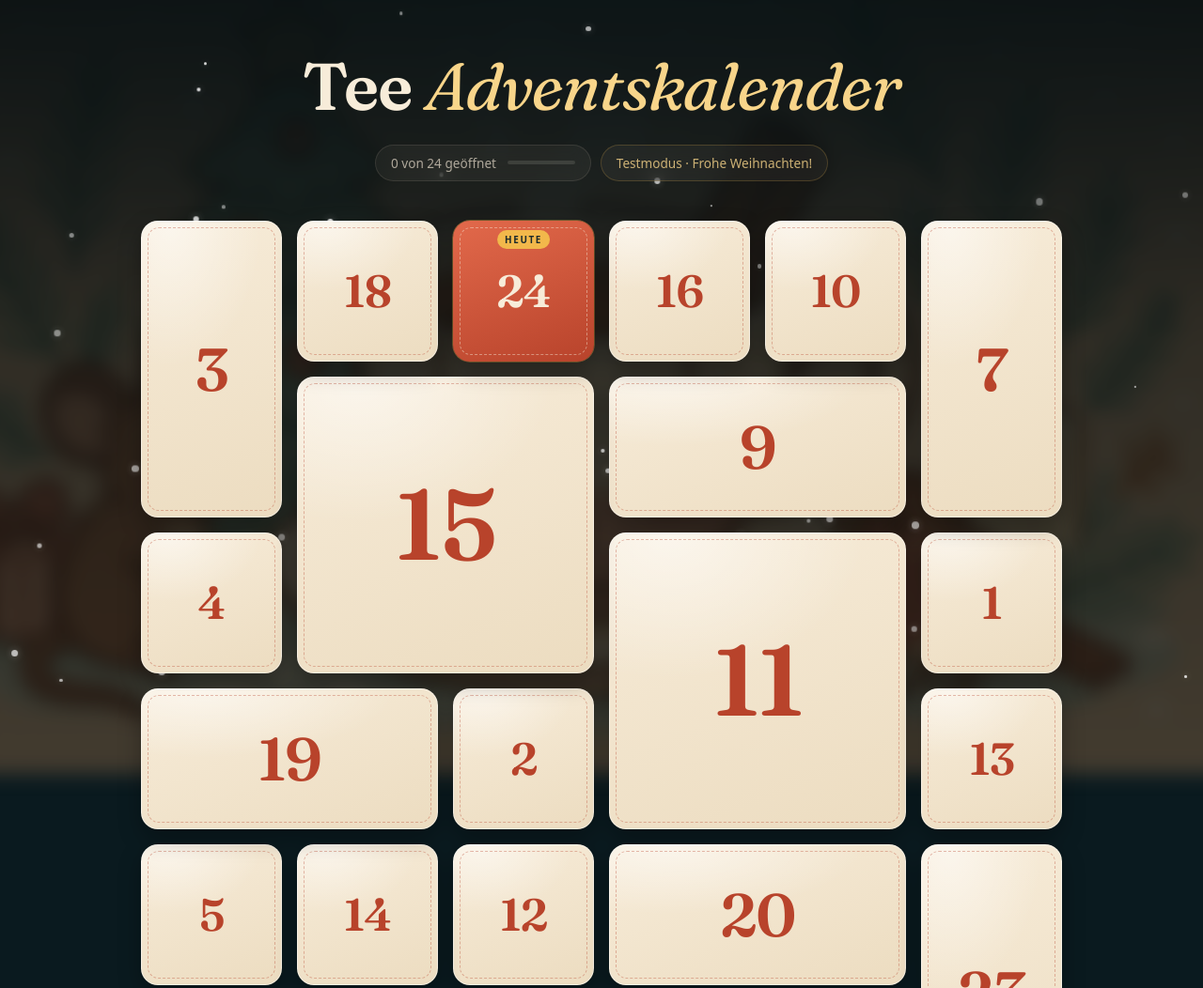
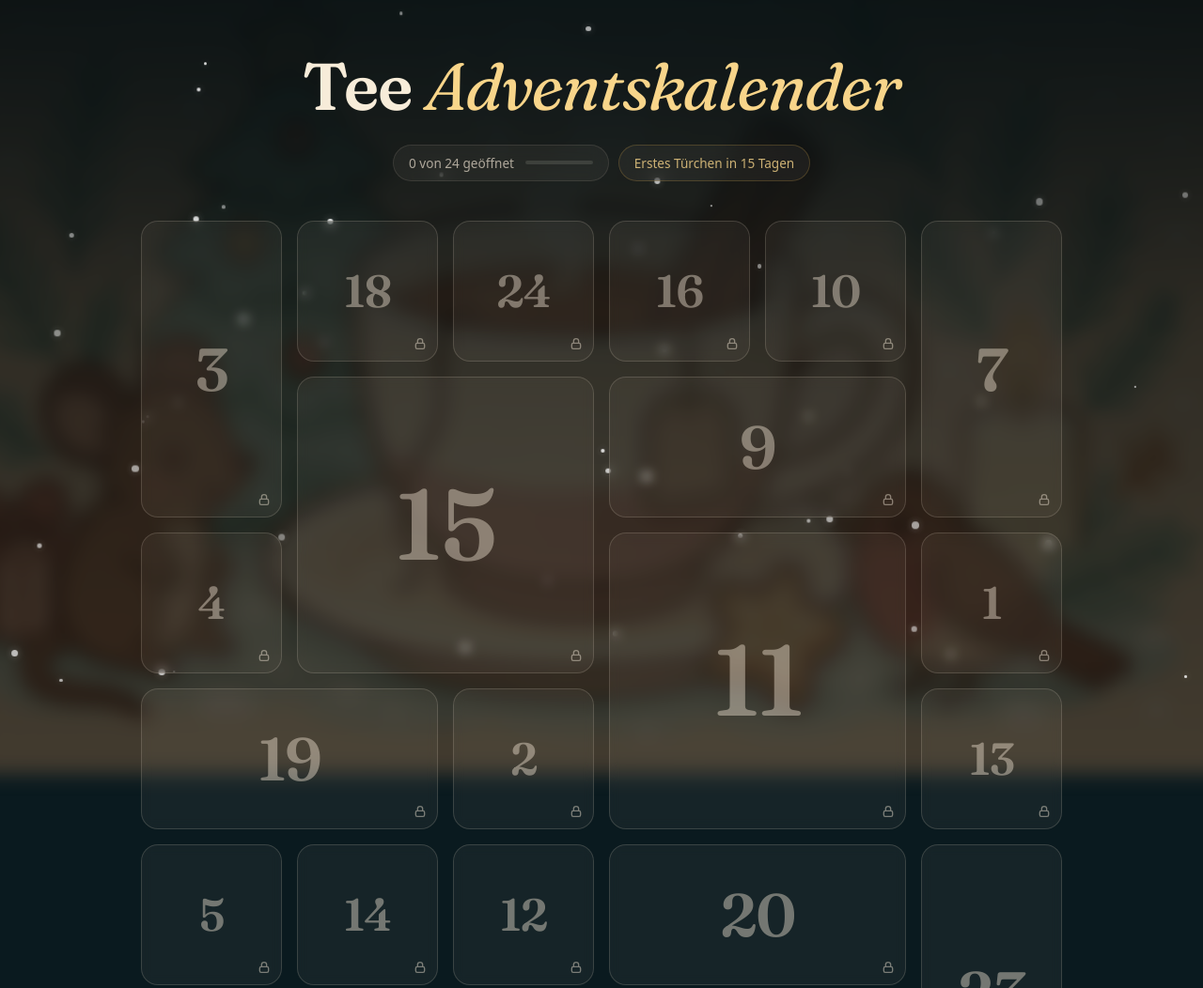
Before and after one commit to lukidu/tea-advent-calendar, a plain HTML site: page index.html in a window 1280 px wide. Shown: the top 1052 px of the page at 94% size. Drawn offline with Linux system fonts and the light colour scheme.

Commit message:
Turn off test mode for the final release
Co-Authored-By: Claude Fable 5.2 <noreply@anthropic.com>
Claude-Session: https://claude.ai/code/session_01Vk7xqFHLkwn2AJzRJVFPxV

```diff
--- a/index.html
+++ b/index.html
@@ -12,7 +12,7 @@
   <title>Tee Adventskalender</title>
   <link rel="icon" href="images/favicon.svg" type="image/svg+xml" />
   <link rel="preload" href="fonts/fraunces-latin-wght-normal.woff2" as="font" type="font/woff2" crossorigin />
-  <link rel="stylesheet" href="style.css?v=13.0" />
+  <link rel="stylesheet" href="style.css?v=13.1" />
 </head>
 <body>
   <div class="page-bg">
@@ -69,6 +69,6 @@
     </div>
   </div>
 
-  <script src="script.js?v=13.0"></script>
+  <script src="script.js?v=13.1"></script>
 </body>
 </html>
--- a/script.js
+++ b/script.js
@@ -18,7 +18,7 @@ const CALENDAR_YEAR = 2026;
 // den echten Kalender nicht.
 // WICHTIG: Vor dem Verschenken wieder auf false stellen!
 // ============================================================
-const TEST_MODE = true;
+const TEST_MODE = false;
 const TEST_DATE = '2026-12-24'; // Jahr-Monat-Tag
 
 const STORAGE_KEY        = TEST_MODE ? 'openedDoors-test' : `openedDoors-${CALENDAR_YEAR}`;
```
